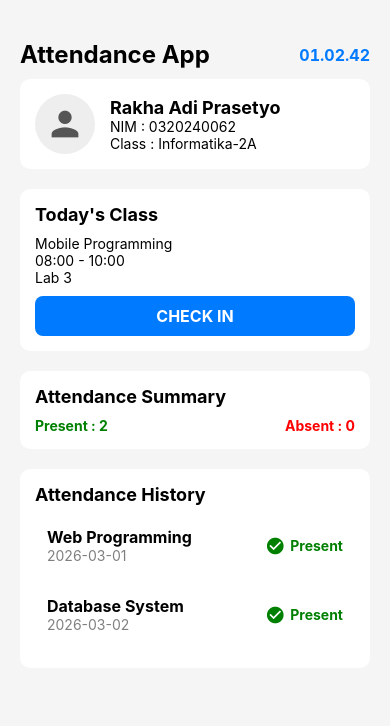
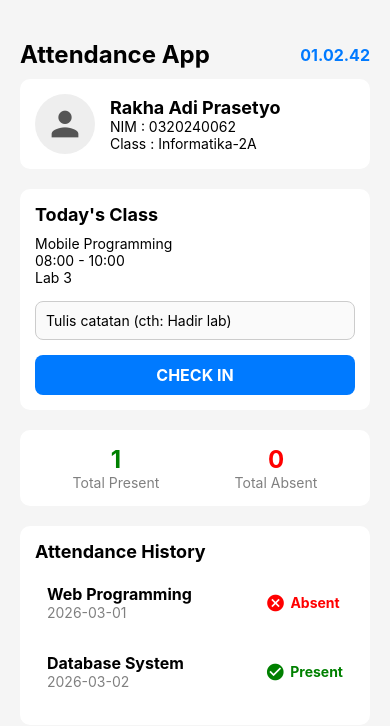
Before and after one commit to Topi-Sekolah/Rakha-Adi-Prasetyo, a React Native app: screen / in a window 390 px wide. Shown: the top 726 px of the page. Built offline with nearby package versions, Linux system fonts and the light colour scheme.

Commit message:
Comite P3 PRG6

```diff
--- a/App.js
+++ b/App.js
@@ -1,3 +1,93 @@
 import Home from './pages/Home';
 
-export default Home;
+
+
+import React from 'react';
+import { StatusBar } from 'react-native';
+
+export default function App() {
+  return (
+    <>
+      <StatusBar barStyle="dark-content" backgroundColor="#f5f5f5" />
+
+      {/* 2. Panggil komponen Home di sini */}
+      <Home />
+    </>
+  );
+}
+
+
+
+
+
+
+
+
+// import { StatusBar } from 'expo-status-bar';
+// import { StyleSheet, View } from 'react-native';
+
+// export default function App() {
+//   return (
+//     <View style={styles.container}>
+//       <View style={styles.topContainer}>
+//         <View style={styles.red}></View>
+//         <View style={styles.blue}></View>
+//         <View style={styles.green}></View>
+//         <View style={styles.yellow}></View>
+//       </View>
+
+//       <View style={styles.middle}></View>
+
+//       <View style={styles.bottom}></View>
+
+//       <StatusBar style="auto" />
+//     </View>
+//   );
+// }
+
+// const styles = StyleSheet.create({
+//   container: {
+//     flex: 1,
+//   },
+
+//   topContainer: {
+//     flexDirection: "row",
+//     flexWrap: "wrap",
+//     height: 200,
+//     backgroundColor: "#dfeeee"
+//   },
+
+//   red: {
+//     width: 40,
+//     height: 40,
+//     backgroundColor: "red"
+//   },
+
+//   blue: {
+//     width: 131,
+//     height: 60,
+//     backgroundColor: "blue"
+//   },
+
+//   green: {
+//     width: 120,
+//     height: 120,
+//     backgroundColor: "green"
+//   },
+
+//   yellow: {
+//     width: 120,
+//     height: 160,
+//     backgroundColor: "orange"
+//   },
+
+//   middle: {
+//     height: 10,
+//     backgroundColor: "#dfeeee"
+//   },
+
+//   bottom: {
+//     flex: 1,
+//     backgroundColor: "gray"
+//   }
+// });
--- a/pages/Home.js
+++ b/pages/Home.js
@@ -1,61 +1,67 @@
-import React, { useState, useEffect } from "react"; // Langkah 1: Import Hooks
-import { View, Text, SafeAreaView, StyleSheet, TouchableOpacity, ScrollView, FlatList, Alert } from "react-native";
+import React, { useState, useEffect, useMemo, useRef } from "react";
+import {
+  View, Text, SafeAreaView, StyleSheet, TouchableOpacity,
+  ScrollView, FlatList, Alert, TextInput
+} from "react-native";
 import { MaterialIcons } from "@expo/vector-icons";
 
-// Langkah 2: Pindahkan Data Statis ke luar/atas komponen (Data Awal)
 const initialHistory = [
-  { id: "1", course: "Web Programming", date: "2026-03-01", status: "Present" },
+  { id: "1", course: "Web Programming", date: "2026-03-01", status: "Absent " },
   { id: "2", course: "Database System", date: "2026-03-02", status: "Present" },
 ];
 
 const Home = () => {
-  // Langkah 2: Inisialisasi State
-  const [historyData, setHistoryData] = useState(initialHistory); // State untuk Riwayat
-  const [isCheckedIn, setIsCheckedIn] = useState(false); // State untuk Status Tombol
-  const [currentTime, setCurrentTime] = useState('Memuat jam...'); // State untuk Jam
+  const [historyData, setHistoryData] = useState(initialHistory);
+  const [isCheckedIn, setIsCheckedIn] = useState(false);
+  const [currentTime, setCurrentTime] = useState('Memuat jam...');
 
-  // Langkah 3: useEffect untuk Jam Real-time
+  // State untuk catatan dan referensi untuk input
+  const [note, setNote] = useState('');
+  const noteInputRef = useRef(null);
+
+  // useMemo untuk menghitung statistik kehadiran secara efisien
+  const attendanceStats = useMemo(() => {
+    console.log("Menghitung ulang statistik kehadiran...");
+    const presentCount = historyData.filter(item => item.status === 'Present').length;
+    const absentCount = historyData.filter(item => item.status === 'Absent').length;
+    return { totalPresent: presentCount, totalAbsent: absentCount };
+  }, [historyData]);
+
+  // useEffect untuk memperbarui jam setiap detik
   useEffect(() => {
     const timer = setInterval(() => {
       const timeString = new Date().toLocaleTimeString('id-ID', {
-        hour: '2-digit',
-        minute: '2-digit',
-        second: '2-digit'
+        hour: '2-digit', minute: '2-digit', second: '2-digit'
       });
       setCurrentTime(timeString);
     }, 1000);
-
-    // Cleanup: Matikan timer jika layar ditutup
     return () => clearInterval(timer);
   }, []);
 
-  // Langkah 4: Logika Tombol Check-In
+  // Logika Check-In dengan validasi catatan menggunakan useRef
   const handleCheckIn = () => {
-    if (isCheckedIn) {
-      Alert.alert("Perhatian", "Anda sudah melakukan Check In untuk kelas ini.");
+    if (isCheckedIn) return;
+
+    if (note.trim() === '') {
+      Alert.alert("Peringatan", "Catatan kehadiran wajib diisi!");
+      noteInputRef.current.focus();
       return;
     }
 
-    // 1. Buat data presensi baru
     const newAttendance = {
       id: Date.now().toString(),
       course: "Mobile Programming",
       date: new Date().toLocaleDateString('id-ID'),
-      status: "Present"
+      status: "Present",
+      note: note
     };
 
-    // 2. Masukkan data ke urutan paling atas
     setHistoryData([newAttendance, ...historyData]);
-
-    // 3. Kunci tombol
     setIsCheckedIn(true);
     Alert.alert("Sukses", `Berhasil Check In pada pukul ${currentTime}`);
   };
 
-  // Menghitung present & absent (diambil dari historyData yang baru)
-  const presentCount = historyData.filter(item => item.status === "Present").length;
-  const absentCount = historyData.filter(item => item.status === "Absent").length;
-
+  // Render item untuk daftar riwayat
   const renderItem = ({ item }) => (
     <View style={styles.Item}>
       <View>
@@ -75,18 +81,17 @@ const Home = () => {
     </View>
   );
 
-  // Langkah 5: Update UI
   return (
     <SafeAreaView style={styles.container}>
       <ScrollView contentContainerStyle={styles.content}>
 
-        {/* Header dengan Jam Digital */}
+        {/* Header Section */}
         <View style={styles.headerRow}>
           <Text style={styles.title}>Attendance App</Text>
           <Text style={styles.clockText}>{currentTime}</Text>
         </View>
 
-        {/* STUDENT CARD */}
+        {/* Profil Section */}
         <View style={styles.card}>
           <View style={styles.icon}>
             <MaterialIcons name="person" size={40} color="#555" />
@@ -98,14 +103,23 @@ const Home = () => {
           </View>
         </View>
 
-        {/* TODAY CLASS */}
+        {/* Today's Class Section */}
         <View style={styles.classcard}>
           <Text style={styles.subtitle}>Today's Class</Text>
           <Text>Mobile Programming</Text>
           <Text>08:00 - 10:00</Text>
           <Text>Lab 3</Text>
 
-          {/* Tombol dengan Kondisi (Langkah 5) */}
+          {!isCheckedIn && (
+            <TextInput
+              ref={noteInputRef}
+              style={styles.inputCatatan}
+              placeholder="Tulis catatan (cth: Hadir lab)"
+              value={note}
+              onChangeText={setNote}
+            />
+          )}
+
           <TouchableOpacity
             style={[styles.button, isCheckedIn ? styles.buttonDisabled : styles.buttonActive]}
             onPress={handleCheckIn}
@@ -117,23 +131,26 @@ const Home = () => {
           </TouchableOpacity>
         </View>
 
-        {/* SUMMARY */}
-        <View style={styles.summary}>
-          <Text style={styles.subtitle}>Attendance Summary</Text>
-          <View style={styles.summaryRow}>
-            <Text style={styles.presentText}>Present : {presentCount}</Text>
-            <Text style={styles.absentText}>Absent : {absentCount}</Text>
+        {/* Statistik Section */}
+        <View style={styles.statsCard}>
+          <View style={styles.statBox}>
+            <Text style={styles.statNumber}>{attendanceStats.totalPresent}</Text>
+            <Text style={styles.statLabel}>Total Present</Text>
+          </View>
+          <View style={styles.statBox}>
+            <Text style={[styles.statNumber, { color: 'red' }]}>{attendanceStats.totalAbsent}</Text>
+            <Text style={styles.statLabel}>Total Absent</Text>
           </View>
         </View>
 
-        {/* HISTORY */}
+        {/* History Section */}
         <View style={styles.classcard}>
             <Text style={styles.subtitle}>Attendance History</Text>
             <FlatList
-            data={historyData} // Gunakan historyData dari State
-            keyExtractor={(item) => item.id}
-            renderItem={renderItem}
-            scrollEnabled={false}
+              data={historyData}
+              keyExtractor={(item) => item.id}
+              renderItem={renderItem}
+              scrollEnabled={false}
             />
         </View>
 
@@ -147,7 +164,6 @@ export default Home;
 const styles = StyleSheet.create({
   container: { flex: 1, backgroundColor: "#f5f5f5" },
   content: { padding: 20, paddingBottom: 40 },
-  // Langkah 6: Tambahan Styling
   headerRow: {
     flexDirection: 'row',
     justifyContent: 'space-between',
@@ -159,27 +175,49 @@ const styles = StyleSheet.create({
     fontSize: 16,
     fontWeight: 'bold',
     color: '#007AFF',
-    fontVariant: ['tabular-nums'],
   },
   buttonActive: { backgroundColor: "#007AFF" },
   buttonDisabled: { backgroundColor: "#ABC4FF" },
-
   title: { fontSize: 24, fontWeight: "bold" },
   card: { flexDirection: "row", alignItems: "center", backgroundColor: "#ffffff", padding: 15, borderRadius: 10, marginBottom: 20 },
   icon: { marginRight: 15, width: 60, height: 60, borderRadius: 30, backgroundColor: "#eee", alignItems: "center", justifyContent: "center" },
   name: { fontSize: 18, fontWeight: "bold" },
   classcard: { backgroundColor: "white", padding: 15, borderRadius: 10, marginBottom: 20 },
   subtitle: { fontSize: 18, fontWeight: "bold", marginBottom: 10 },
-  button: { marginTop: 10, paddingVertical: 10, borderRadius: 8, alignItems: "center" },
+  button: { marginTop: 15, paddingVertical: 10, borderRadius: 8, alignItems: "center" },
   buttonText: { color: "white", fontSize: 16, fontWeight: "bold" },
-  summary: { backgroundColor: "white", padding: 15, borderRadius: 10, marginBottom: 20 },
-  summaryRow: { flexDirection: "row", justifyContent: "space-between" },
   Item: { flexDirection: "row", justifyContent: "space-between", padding: 12, backgroundColor: "#ffffff", borderRadius: 10, marginBottom: 8 },
   course: { fontSize: 16, fontWeight: "bold" },
   date: { fontSize: 14, color: "gray" },
   statusContainer: { flexDirection: "row", alignItems: "center", gap: 5 },
-  presentText: { color: "green", fontWeight: "bold" },
-  absentText: { color: "red", fontWeight: "bold" },
   present: { color: "green", fontWeight: "bold" },
   absent: { color: "red", fontWeight: "bold" },
+  inputCatatan: {
+    borderWidth: 1,
+    borderColor: '#ccc',
+    borderRadius: 8,
+    padding: 10,
+    marginTop: 15,
+    backgroundColor: '#fafafa',
+  },
+  statsCard: {
+    flexDirection: 'row',
+    justifyContent: 'space-around',
+    backgroundColor: 'white',
+    padding: 15,
+    borderRadius: 10,
+    marginBottom: 20,
+  },
+  statBox: {
+    alignItems: 'center',
+  },
+  statNumber: {
+    fontSize: 24,
+    fontWeight: 'bold',
+    color: 'green',
+  },
+  statLabel: {
+    fontSize: 14,
+    color: 'gray',
+  },
 });
```
